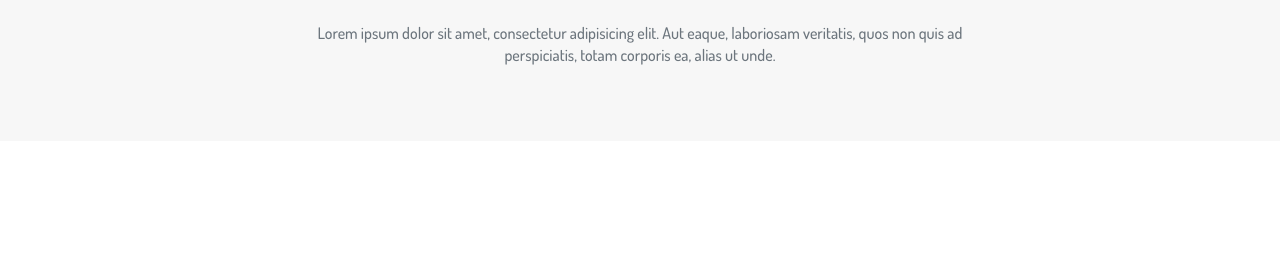
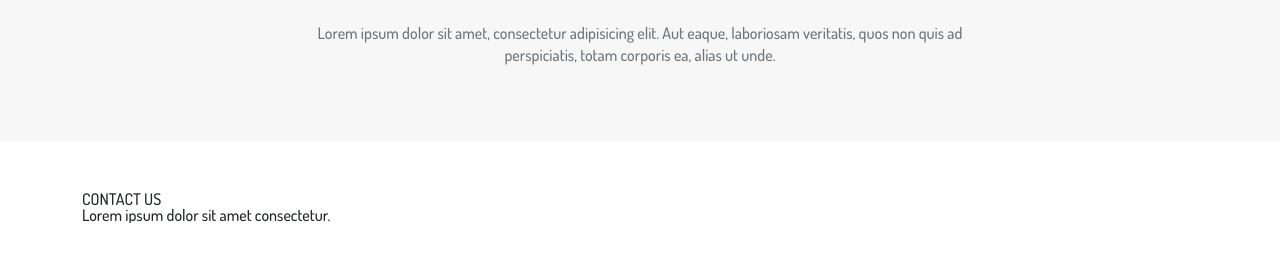
Before and after one commit to rashadsafa/Startbootstrap, a plain HTML site: page index.html in a window 1280 px wide. Shown: the part 4848-5109 px from the top of the page. Before the commit the page ends 4989 px from the top, so only its background shows below. Drawn offline with nearby package versions, Linux system fonts and the light colour scheme.

Commit message:
remember

```diff
--- a/index.html
+++ b/index.html
@@ -403,6 +403,30 @@
                 </div>
             </div>
         </section>
+        <section>
+            <div class="container">
+                <div class="row">
+                    <div class="col-md-12">
+                        <div class="box">
+                            <div class="textbox">
+                                <h1>CONTACT US</h1>
+                                <h3>Lorem ipsum dolor sit amet consectetur.</h3>
+                            </div>
+                        </div>
+                    </div>
+                </div>
+                <div class="row">
+                    <div class="col-md-6">
+                        <div class="box">
+                            <input type="Your Name*">
+                        </div>
+                    </div>
+                    <div class="col-md-6">
+
+                    </div>
+                </div>
+            </div>
+        </section>
     </main>
 
     <footer>
```
